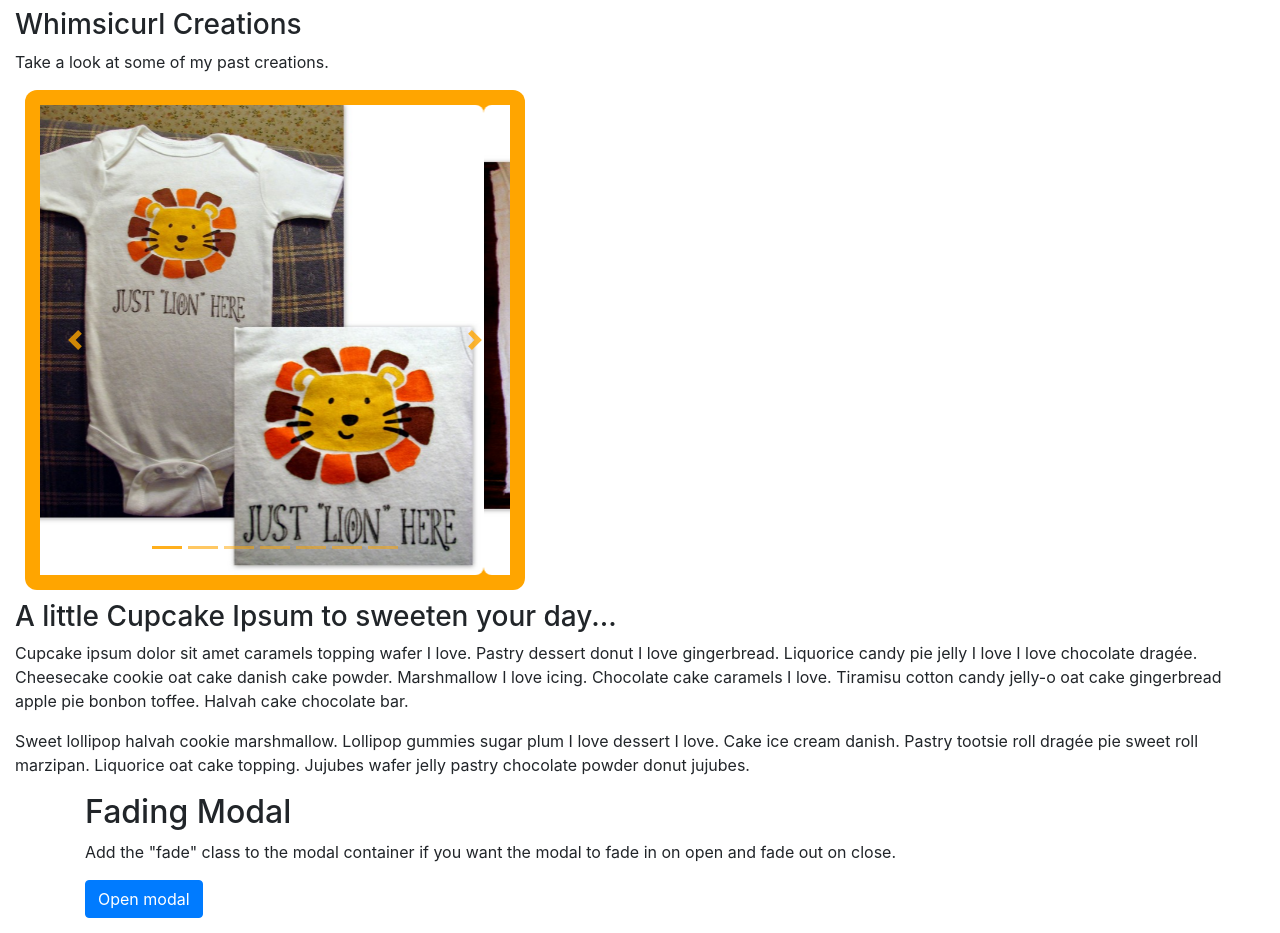
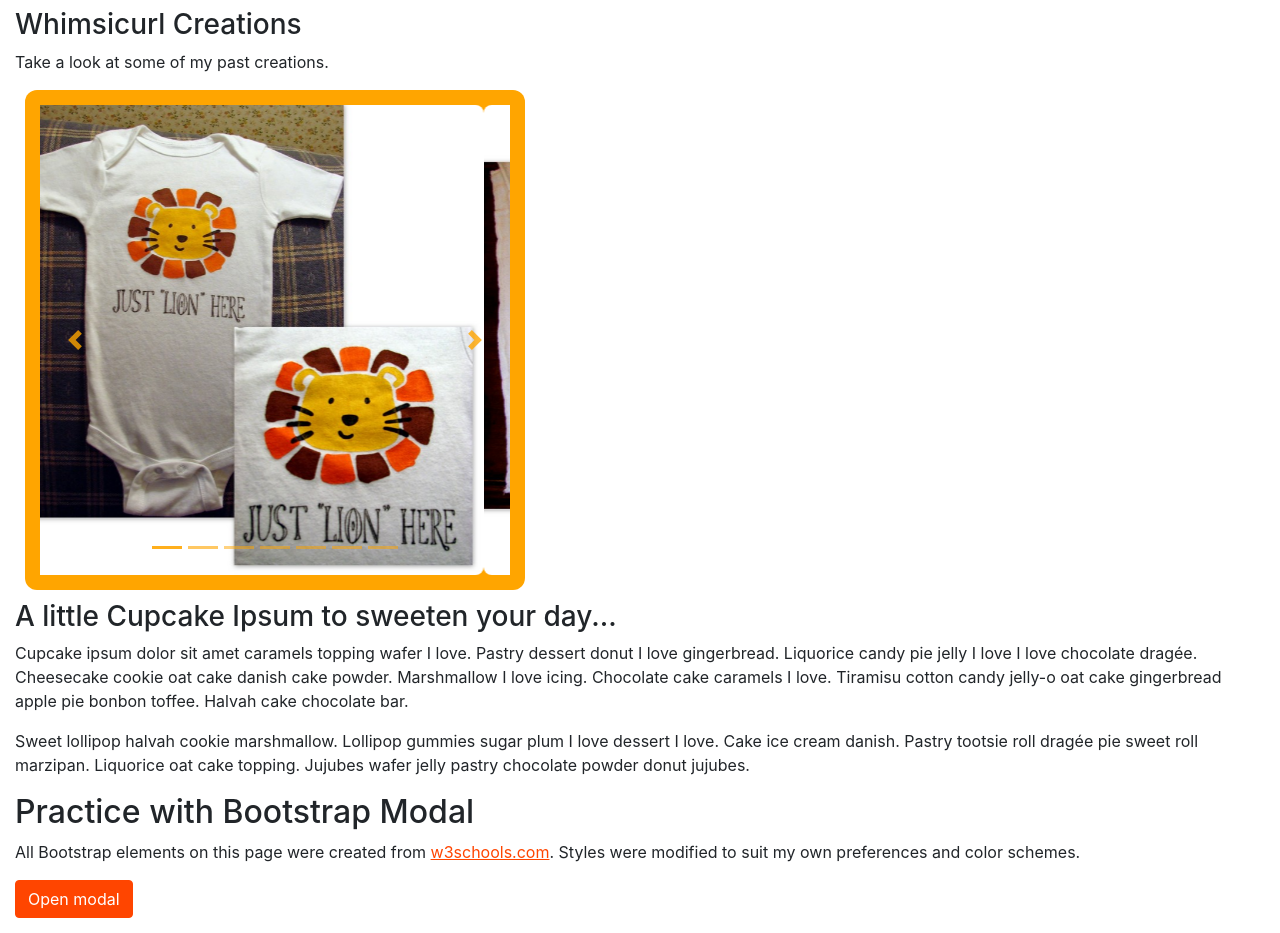
Before and after one commit to whimsicurl-creations/bootstrap, a plain HTML site: page index.html in a window 1280 px wide. Shown: the part 56-989 px from the top of the page. Drawn offline with nearby package versions, Linux system fonts and the light colour scheme.

Commit message:
style modal

```diff
--- a/index.html
+++ b/index.html
@@ -9,12 +9,14 @@
   <script src="https://cdnjs.cloudflare.com/ajax/libs/popper.js/1.14.7/umd/popper.min.js"></script>
   <script src="https://maxcdn.bootstrapcdn.com/bootstrap/4.3.1/js/bootstrap.min.js"></script>
   <style>
+  /* === Navbar === */
   .navbar {
     background-color: orangered;
   }
   h3 {
     margin-top: .5rem;
   }
+  /* === Carousel === */
   /* Make the image fully responsive */
   .carousel-inner img {
       width: 100%;
@@ -41,6 +43,29 @@
   .carousel-indicators li {
     background-color: orange;
   }
+  /* === Modal === */
+  #w3-link {
+    color: orangered;
+    text-decoration: underline;
+  }
+  #w3-link:hover {
+    color: orange;
+  }
+  .btn {
+    margin-bottom: 15px;
+    background: orangered;
+    border-color: orangered;
+    color: white;
+  }
+  .btn:hover, .btn:active, .btn.focus {
+    background: orange;
+    border-color: orange;
+    color: white;
+    outline: none;
+  }
+  button:focus {
+    outline: none;
+  }
   </style>
 </head>
 <body>
@@ -58,7 +83,7 @@
       <a class="nav-link" href="#sweet">Something Sweet</a>
     </li>
     <li class="nav-item">
-      <a class="nav-link" href="#">Link 3</a>
+      <a class="nav-link" href="#modal">Modal</a>
     </li>
   </ul>
 </nav>
@@ -120,12 +145,13 @@
   <p>Cupcake ipsum dolor sit amet caramels topping wafer I love. Pastry dessert donut I love gingerbread. Liquorice candy pie jelly I love I love chocolate dragée. Cheesecake cookie oat cake danish cake powder. Marshmallow I love icing. Chocolate cake caramels I love. Tiramisu cotton candy jelly-o oat cake gingerbread apple pie bonbon toffee. Halvah cake chocolate bar.</p>
   <p>Sweet lollipop halvah cookie marshmallow. Lollipop gummies sugar plum I love dessert I love. Cake ice cream danish. Pastry tootsie roll dragée pie sweet roll marzipan. Liquorice oat cake topping. Jujubes wafer jelly pastry chocolate powder donut jujubes.</p>
 </div>
-<div class="container">
-    <h2>Fading Modal</h2>
-    <p>Add the "fade" class to the modal container if you want the modal to fade in on open and fade out on close.</p>
+<!-- <div class="container"> -->
+<div id="modal">
+  <h2>Practice with Bootstrap Modal</h2>
+  <p>All Bootstrap elements on this page were created from <a id="w3-link" href="https://www.w3schools.com/bootstrap4/default.asp" target="_blank">w3schools.com</a>.  Styles were modified to suit my own preferences and color schemes.</p>
 
   <!-- Button to Open the Modal -->
-    <button type="button" class="btn btn-primary" data-toggle="modal" data-target="#myModal">
+  <button type="button" class="btn" data-toggle="modal" data-target="#myModal">
     Open modal
   </button>
 
@@ -142,7 +168,9 @@
 
         <!-- Modal body -->
         <div class="modal-body">
-            Modal body..
+          Me working on Bootstrap elements:
+          <div style="width:100%;height:0;padding-bottom:100%;position:relative;"><iframe src="https://giphy.com/embed/JIX9t2j0ZTN9S" width="100%" height="100%" style="position:absolute" frameBorder="0"  allowFullScreen></iframe></div>
+          <p><a href="https://giphy.com/gifs/JIX9t2j0ZTN9S">via GIPHY</a></p>
         </div>
 
         <!-- Modal footer -->
```
Lines whose indentation alone changed are shown as unchanged.
